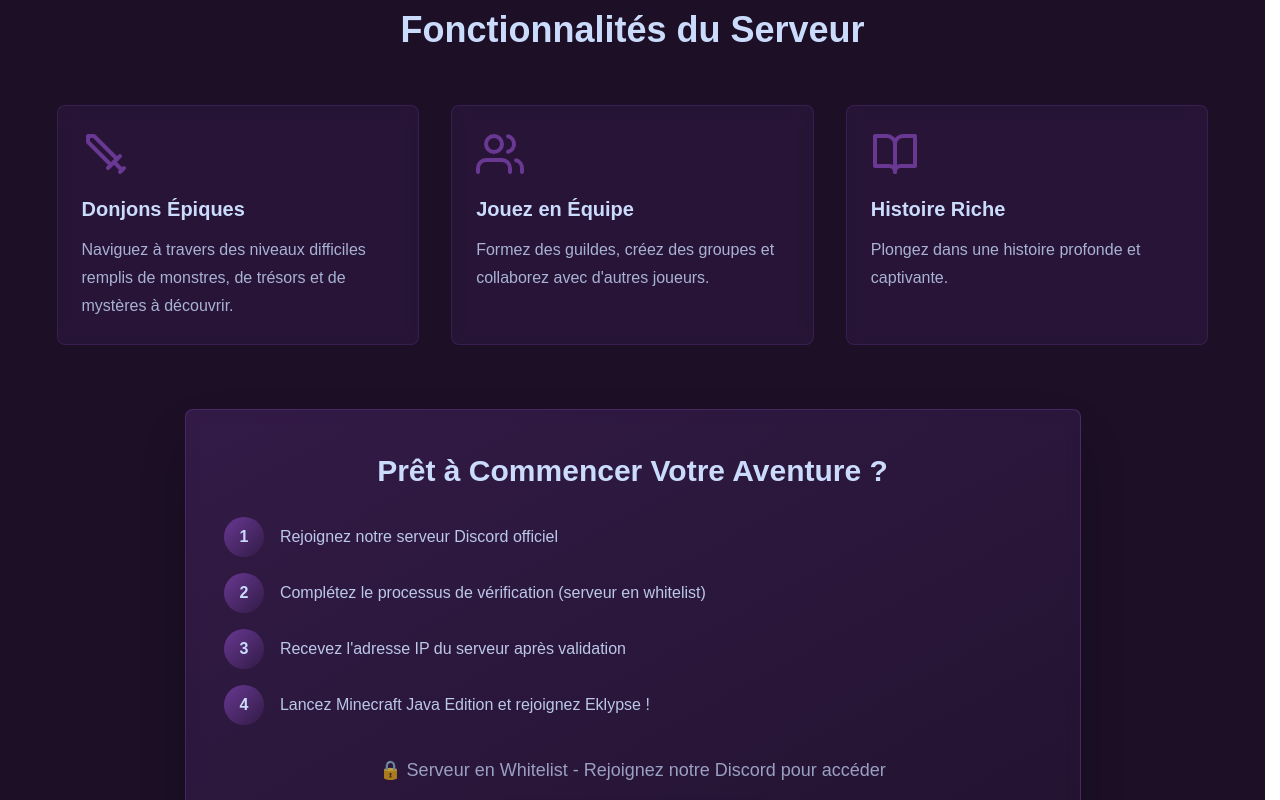
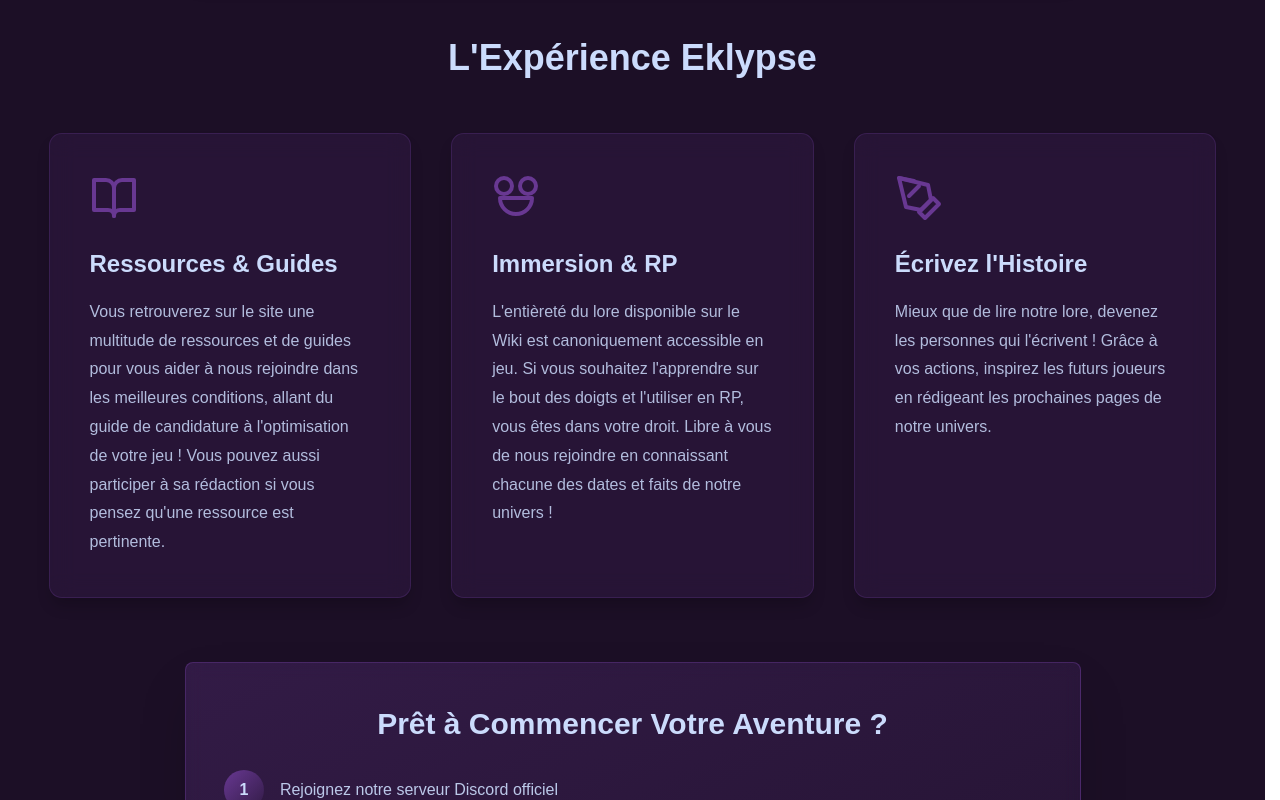
Before and after one commit to EklypseRP/Eklypse-website, a Next.js app in the folder eklypse/: page / in a window 1280 px wide. Shown: the part 900-1700 px from the top of the page. Built offline with nearby package versions, Linux system fonts and the light colour scheme.

Commit message:
UPD: Updated the 3 features card on the main page to put more accurate informations

```diff
--- a/eklypse/app/page.tsx
+++ b/eklypse/app/page.tsx
@@ -1,7 +1,7 @@
 'use client';
 
 import React, { useState, useEffect } from 'react';
-import Link from 'next/link'; // Importé pour la navigation vers le wiki
+import Link from 'next/link';
 import Header from './components/Header';
 import Footer from './components/Footer';
 
@@ -27,26 +27,25 @@
 
 // ===== ICÔNES SVG =====
 const Icon = {
-  Sword: ({ style }: { style?: React.CSSProperties }) => (
+  PenTool: ({ style }: { style?: React.CSSProperties }) => (
     <svg style={style} width="24" height="24" viewBox="0 0 24 24" fill="none" stroke="currentColor" strokeWidth="2" strokeLinecap="round" strokeLinejoin="round">
-      <polyline points="14.5 17.5 3 6 3 3 6 3 17.5 14.5"></polyline>
-      <line x1="13" y1="19" x2="19" y2="13"></line>
-      <line x1="16" y1="16" x2="20" y2="20"></line>
-      <line x1="19" y1="21" x2="21" y2="19"></line>
+      <path d="M12 19l7-7 3 3-7 7-3-3z"></path>
+      <path d="M18 13l-1.5-7.5L2 2l3.5 14.5L13 18l5-5z"></path>
+      <path d="M2 2l7.5 1.5"></path>
+      <path d="M7 11l5-5"></path>
+    </svg>
+  ),
+  Masks: ({ style }: { style?: React.CSSProperties }) => (
+    <svg style={style} width="24" height="24" viewBox="0 0 24 24" fill="none" stroke="currentColor" strokeWidth="2" strokeLinecap="round" strokeLinejoin="round">
+      <path d="M6 10a4 4 0 1 0 0-8 4 4 0 0 0 0 8Z"></path>
+      <path d="M18 10a4 4 0 1 0 0-8 4 4 0 0 0 0 8Z"></path>
+      <path d="M12 20a8 8 0 0 0 8-8h-16a8 8 0 0 0 8 8Z"></path>
     </svg>
   ),
   BookOpen: ({ style }: { style?: React.CSSProperties }) => (
     <svg style={style} width="24" height="24" viewBox="0 0 24 24" fill="none" stroke="currentColor" strokeWidth="2" strokeLinecap="round" strokeLinejoin="round">
       <path d="M2 3h6a4 4 0 0 1 4 4v14a3 3 0 0 0-3-3H2z"></path>
       <path d="M22 3h-6a4 4 0 0 0-4 4v14a3 3 0 0 1 3-3h7z"></path>
-    </svg>
-  ),
-  Users: ({ style }: { style?: React.CSSProperties }) => (
-    <svg style={style} width="24" height="24" viewBox="0 0 24 24" fill="none" stroke="currentColor" strokeWidth="2" strokeLinecap="round" strokeLinejoin="round">
-      <path d="M17 21v-2a4 4 0 0 0-4-4H5a4 4 0 0 0-4 4v2"></path>
-      <circle cx="9" cy="7" r="4"></circle>
-      <path d="M23 21v-2a4 4 0 0 0-3-3.87"></path>
-      <path d="M16 3.13a4 4 0 0 1 0 7.75"></path>
     </svg>
   ),
   ChevronRight: ({ style }: { style?: React.CSSProperties }) => (
@@ -63,7 +62,6 @@
 
 const useScrollProgress = () => {
   const [scrollProgress, setScrollProgress] = useState(0);
-
   useEffect(() => {
     const handleScroll = () => {
       const windowHeight = window.innerHeight;
@@ -72,18 +70,15 @@
       const progress = Math.min(scrolled / documentHeight, 1);
       setScrollProgress(progress);
     };
-
     window.addEventListener('scroll', handleScroll);
     return () => window.removeEventListener('scroll', handleScroll);
   }, []);
-
   return scrollProgress;
 };
 
 const calculateBackgroundColor = (progress: number): string => {
   const { start, mid, end } = SCROLL_COLORS;
   let r, g, b;
-
   if (progress < 0.5) {
     const localProgress = progress * 2;
     r = Math.round(start.r + (mid.r - start.r) * localProgress);
@@ -95,13 +90,11 @@
     g = Math.round(mid.g + (end.g - mid.g) * localProgress);
     b = Math.round(mid.b + (end.b - mid.b) * localProgress);
   }
-
   return `rgb(${r}, ${g}, ${b})`;
 };
 
 export default function EklypseWebsite() {
   const scrollProgress = useScrollProgress();
-
   return (
     <div style={{
       minHeight: '100vh',
@@ -109,13 +102,10 @@
       color: COLORS.lightText,
       transition: 'background 0.3s ease'
     }}>
-      {/* Le Header ne prend plus de props de navigation */}
       <Header />
-
       <main style={{ paddingTop: '6rem', paddingBottom: '4rem' }}>
         <HomePage />
       </main>
-
       <Footer />
     </div>
   );
@@ -172,11 +162,10 @@
         Simple mythe ou terrible réalité ? Une rumeur enfle : chaque jour qui passe, la menace du Démon grandit et sa puissance ne fait que croitre.
       </p>
       <p style={{ color: `rgba(203, 219, 252, 0.9)`, lineHeight: '1.75', marginBottom: '1.5rem' }}>
-        Dans ce monde en sursis, qui choisirez-vous d'être ? Du marchand astucieux au guerrier légendaire, votre destin vous appartient.
+        Dans ce monde en sursis, qui choisirez-vous d'être ? Du marchand astucieux au guerrier légendaire, votre destin vous appartient.<br />
         Entrez dans la légende... avant qu'elle ne s'éteigne.
       </p>
       <div style={{ display: 'flex', justifyContent: 'flex-end' }}>
-        {/* Le bouton utilise maintenant Link pour aller vers /wiki */}
         <Link href="/wiki" style={{ textDecoration: 'none' }}>
             <GradientButton>
                 Découvrir l'Histoire Complète
@@ -188,30 +177,32 @@
   </section>
 );
 
+// ===== SECTION FONCTIONNALITÉS MISE À JOUR =====
 const FeaturesSection: React.FC = () => (
-  <section style={{ maxWidth: '72rem', margin: '0 auto 4rem' }}>
+  <section style={{ maxWidth: '1300px', margin: '0 auto 4rem' }}>
     <h3 style={{ fontSize: 'clamp(1.875rem, 4vw, 2.25rem)', fontWeight: 'bold', textAlign: 'center', marginBottom: '3rem' }}>
-      Fonctionnalités du Serveur
+      L'Expérience Eklypse
     </h3>
     <div style={{
       display: 'grid',
-      gridTemplateColumns: 'repeat(auto-fit, minmax(280px, 1fr))',
-      gap: 'clamp(1.5rem, 3vw, 2rem)'
+      // Augmentation de la largeur minimale des colonnes à 320px pour plus de confort
+      gridTemplateColumns: 'repeat(auto-fit, minmax(320px, 1fr))',
+      gap: '2.5rem'
     }}>
       <FeatureCard
-        icon={<Icon.Sword style={{ width: '48px', height: '48px' }} />}
-        title="Donjons Épiques"
-        description="Naviguez à travers des niveaux difficiles remplis de monstres, de trésors et de mystères à découvrir."
+        icon={<Icon.BookOpen style={{ width: '48px', height: '48px' }} />}
+        title="Ressources & Guides"
+        description="Vous retrouverez sur le site une multitude de ressources et de guides pour vous aider à nous rejoindre dans les meilleures conditions, allant du guide de candidature à l'optimisation de votre jeu ! Vous pouvez aussi participer à sa rédaction si vous pensez qu'une ressource est pertinente."
       />
       <FeatureCard
-        icon={<Icon.Users style={{ width: '48px', height: '48px' }} />}
-        title="Jouez en Équipe"
-        description="Formez des guildes, créez des groupes et collaborez avec d'autres joueurs."
+        icon={<Icon.Masks style={{ width: '48px', height: '48px' }} />}
+        title="Immersion & RP"
+        description="L'entièreté du lore disponible sur le Wiki est canoniquement accessible en jeu. Si vous souhaitez l'apprendre sur le bout des doigts et l'utiliser en RP, vous êtes dans votre droit. Libre à vous de nous rejoindre en connaissant chacune des dates et faits de notre univers !"
       />
       <FeatureCard
-        icon={<Icon.BookOpen style={{ width: '48px', height: '48px' }} />}
-        title="Histoire Riche"
-        description="Plongez dans une histoire profonde et captivante."
+        icon={<Icon.PenTool style={{ width: '48px', height: '48px' }} />}
+        title="Écrivez l'Histoire"
+        description="Mieux que de lire notre lore, devenez les personnes qui l'écrivent ! Grâce à vos actions, inspirez les futurs joueurs en rédigeant les prochaines pages de notre univers."
       />
     </div>
   </section>
@@ -230,9 +221,6 @@
         <Step number="4" text="Lancez Minecraft Java Edition et rejoignez Eklypse !" />
       </div>
       <div style={{ textAlign: 'center' }}>
-        <p style={{ color: `rgba(203, 219, 252, 0.7)`, marginBottom: '1rem', fontSize: '1.125rem' }}>
-          🔒 Serveur en Whitelist - Rejoignez notre Discord pour accéder
-        </p>
         <DiscordButton />
       </div>
     </Card>
@@ -273,21 +261,32 @@
     <div
       style={{
         backgroundColor: COLORS.cardBg,
-        backdropFilter: 'blur(8px)',
-        borderRadius: '0.5rem',
-        padding: '1.5rem',
+        backdropFilter: 'blur(12px)',
+        borderRadius: '0.8rem',
+        // Augmentation du padding pour aérer le texte long
+        padding: '2.5rem',
         border: `1px solid ${isHovered ? COLORS.purple : COLORS.cardBorder}`,
-        transition: 'all 0.3s',
-        boxShadow: isHovered ? '0 10px 15px -3px rgba(104, 56, 146, 0.2)' : 'none',
-        transform: isHovered ? 'scale(1.05)' : 'scale(1)',
-        cursor: 'default'
+        transition: 'all 0.4s ease',
+        boxShadow: isHovered ? '0 15px 30px -5px rgba(104, 56, 146, 0.3)' : '0 10px 15px -3px rgba(0,0,0,0.2)',
+        transform: isHovered ? 'translateY(-10px)' : 'translateY(0)',
+        cursor: 'default',
+        height: '100%',
+        display: 'flex',
+        flexDirection: 'column'
       }}
       onMouseEnter={() => setIsHovered(true)}
       onMouseLeave={() => setIsHovered(false)}
     >
-      <div style={{ color: COLORS.purple, marginBottom: '1rem' }}>{icon}</div>
-      <h4 style={{ fontSize: '1.25rem', fontWeight: 'bold', marginBottom: '0.75rem' }}>{title}</h4>
-      <p style={{ color: `rgba(203, 219, 252, 0.8)`, lineHeight: '1.75' }}>{description}</p>
+      <div style={{ color: COLORS.purple, marginBottom: '1.5rem' }}>{icon}</div>
+      <h4 style={{ fontSize: '1.5rem', fontWeight: 'bold', marginBottom: '1rem', color: COLORS.lightText }}>{title}</h4>
+      <p style={{
+        color: `rgba(203, 219, 252, 0.85)`,
+        // Augmentation de l'interligne et de la taille pour la lisibilité
+        lineHeight: '1.8',
+        fontSize: '1rem'
+      }}>
+        {description}
+      </p>
     </div>
   );
 };
@@ -324,7 +323,6 @@
 
 const GradientButton: React.FC<GradientButtonProps> = ({ onClick, children }) => {
   const [isHovered, setIsHovered] = useState(false);
-
   return (
     <button
       onClick={onClick}
@@ -353,7 +351,6 @@
 
 const DiscordButton: React.FC = () => {
   const [isHovered, setIsHovered] = useState(false);
-
   return (
     <a
       href="https://discord.gg/67H3ccmvvW"
```
